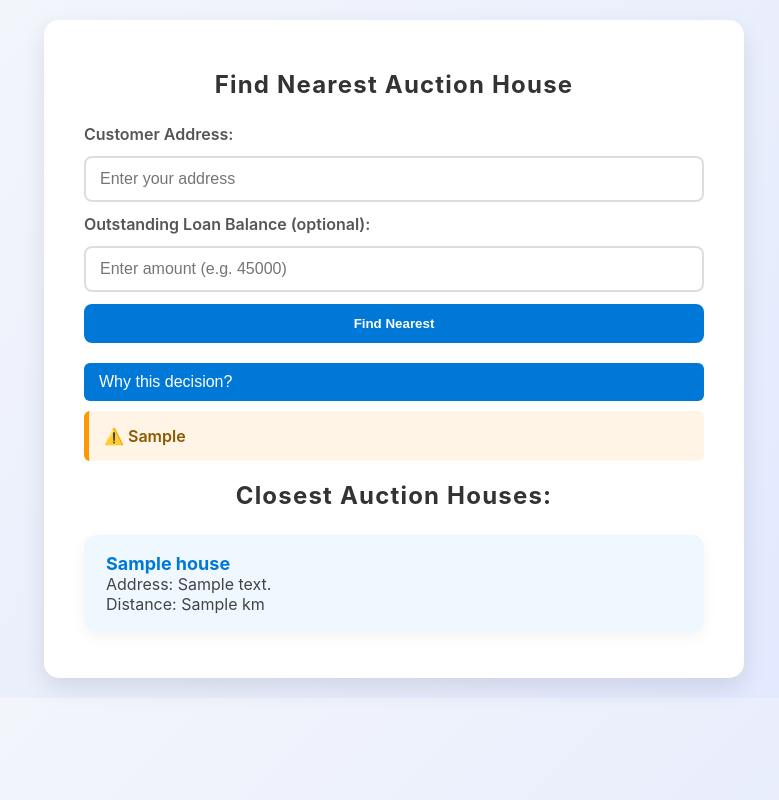
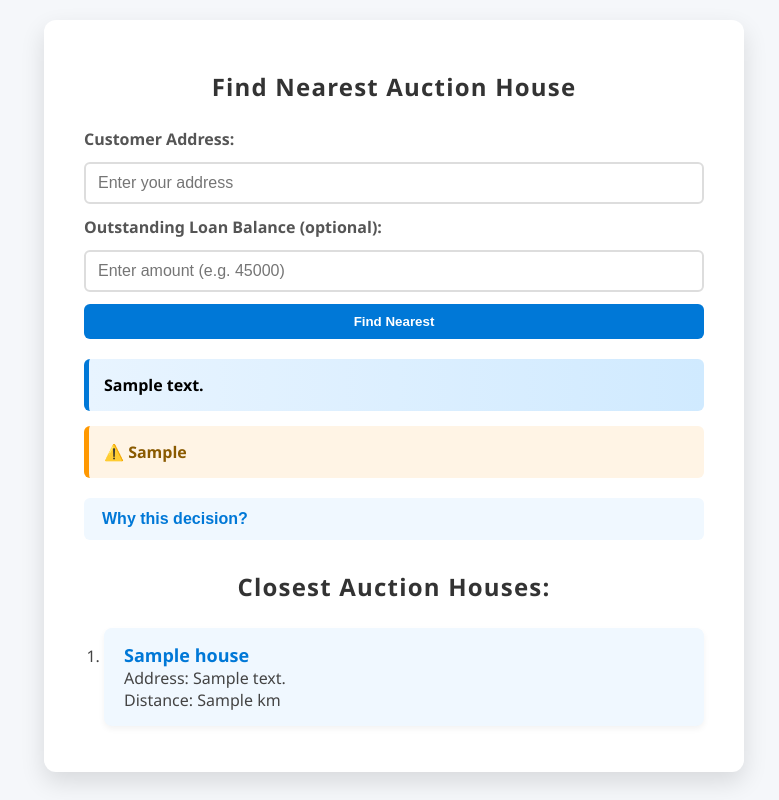
Before and after one commit to Jzivkovic02/nearest-auction-finder, a Flask app: template templates/index.html in a window 1280 px wide. Shown: the whole page, without its empty margins (246-1025 px from the left). Run offline with Flask 3, Linux system fonts and the light colour scheme; the template is opened without the code that fills it: most values are stand-ins (such as "Sample title", 1, 10 or a date in 2020).

Commit message:
Update index.html

```diff
--- a/templates/index.html
+++ b/templates/index.html
@@ -3,14 +3,13 @@
 <head>
 <meta charset="UTF-8" />
 <meta name="viewport" content="width=device-width, initial-scale=1" />
-<title>Nearest Auction House Finder v2.2</title>
+<title>Nearest Auction House Finder</title>
 <style>
-    /* Reset basics */
     * { box-sizing: border-box; }
 
     body {
-        font-family: 'Inter', 'Segoe UI', Tahoma, Geneva, Verdana, sans-serif;
-        background: linear-gradient(135deg, #f5f7fa, #e0e7ff);
+        font-family: 'Segoe UI', Tahoma, Geneva, Verdana, sans-serif;
+        background: #f5f7fa;
         margin: 0;
         padding: 20px;
         display: flex;
@@ -22,8 +21,8 @@
         max-width: 700px;
         width: 100%;
         padding: 30px 40px;
-        border-radius: 15px;
-        box-shadow: 0 10px 25px rgba(0,0,0,0.1);
+        border-radius: 12px;
+        box-shadow: 0 10px 25px rgba(0,0,0,0.12);
     }
 
     h2 {
@@ -48,130 +47,111 @@
 
     input[type="text"],
     input[type="number"] {
-        padding: 12px 14px;
+        padding: 10px 12px;
         font-size: 16px;
         border: 2px solid #ddd;
-        border-radius: 8px;
-        transition: all 0.3s ease;
+        border-radius: 6px;
+        transition: border-color 0.3s ease;
     }
 
     input[type="text"]:focus,
     input[type="number"]:focus {
         outline: none;
         border-color: #0078d7;
-        box-shadow: 0 0 8px #0078d7aa;
+        box-shadow: 0 0 5px #0078d7aa;
     }
 
     input[type="submit"] {
         background-color: #0078d7;
         border: none;
         color: white;
-        padding: 12px 24px;
-        border-radius: 8px;
+        padding: 10px 24px;
+        border-radius: 6px;
         cursor: pointer;
         font-weight: 700;
-        transition: all 0.3s ease;
+        transition: background-color 0.3s ease;
     }
-    input[type="submit"]:hover {
-        background-color: #005a9e;
-    }
-
-    /* Auction House Cards */
-    ol {
-        padding-left: 0;
-        color: #444;
-        list-style: none;
-        display: grid;
-        grid-template-columns: 1fr;
-        gap: 15px;
-    }
-
-    ol li {
-        background: #f0f8ff;
-        margin: 0;
-        padding: 18px 22px;
-        border-radius: 12px;
-        box-shadow: 0 5px 15px rgba(0,0,0,0.05);
-        transition: all 0.3s ease;
-    }
-
-    ol li:hover {
-        transform: translateY(-2px);
-        box-shadow: 0 10px 20px rgba(0,0,0,0.08);
-    }
-
-    ol li strong {
-        color: #0078d7;
-        font-size: 18px;
-    }
-
-    /* Notes & Warnings */
-    .note, .warning {
-        border-left: 5px solid;
-        padding: 15px;
-        margin-bottom: 20px;
-        font-weight: 600;
-        border-radius: 6px;
-        transition: all 0.3s ease;
-    }
+    input[type="submit"]:hover { background-color: #005a9e; }
 
     .note {
-        background-color: #e8f4ff;
-        border-color: #0078d7;
+        background: linear-gradient(90deg, #e8f4ff, #d0eaff);
+        border-left: 5px solid #0078d7;
+        padding: 15px;
+        margin-bottom: 15px;
+        font-weight: 600;
+        font-size: 16px;
+        border-radius: 6px;
     }
 
     .warning {
         background-color: #fff4e5;
-        border-color: #ff9800;
+        border-left: 5px solid #ff9800;
+        padding: 15px;
+        margin-bottom: 20px;
+        font-weight: 600;
         color: #8a5a00;
+        border-radius: 6px;
     }
 
     .error {
         background-color: #ffe6e6;
         border: 1px solid #ff4d4d;
         color: #a70000;
-        padding: 12px 16px;
+        padding: 10px 15px;
         border-radius: 6px;
         margin-bottom: 20px;
+        text-align: center;
         font-weight: 600;
-        text-align: center;
     }
 
-    /* Collapsible “Why this decision” box */
+    /* Collapsible */
     .collapsible {
-        background-color: #0078d7;
-        color: white;
+        background-color: #f0f8ff;
+        color: #0078d7;
         cursor: pointer;
-        padding: 10px 15px;
+        padding: 12px 18px;
         width: 100%;
         border: none;
         text-align: left;
         outline: none;
         font-size: 16px;
+        font-weight: 600;
         border-radius: 6px;
         margin-bottom: 10px;
-        transition: all 0.3s ease;
+        transition: background 0.3s ease;
     }
-    .collapsible:hover {
-        background-color: #005a9e;
-    }
+    .collapsible:hover { background-color: #d9eaff; }
+
     .content {
-        padding: 0 15px 15px 15px;
+        padding: 0 18px;
         display: none;
         overflow: hidden;
-        background-color: #f0f8ff;
-        border-radius: 0 0 8px 8px;
-        font-weight: 500;
+        background-color: #f9fbff;
+        border-left: 3px solid #0078d7;
+        margin-bottom: 15px;
+        border-radius: 0 6px 6px 0;
     }
 
+    .content ul { margin: 10px 0; padding-left: 20px; }
+
+    ol {
+        padding-left: 20px;
+        color: #444;
+    }
+    ol li {
+        background-color: #f0f8ff;
+        margin-bottom: 15px;
+        padding: 15px 20px;
+        border-radius: 8px;
+        box-shadow: 0 3px 6px rgba(0,0,0,0.05);
+        transition: background-color 0.3s ease;
+    }
+    ol li:hover { background-color: #d9eaff; }
+    ol li strong { color: #0078d7; font-size: 18px; }
+
     @media (max-width: 480px) {
-        input[type="text"], input[type="number"], input[type="submit"] {
-            width: 100%;
-        }
-        ol {
-            display: flex;
-            flex-direction: column;
-        }
+        form { flex-direction: column; }
+        input[type="text"], input[type="number"], input[type="submit"] { width: 100%; }
     }
 </style>
 </head>
@@ -188,21 +168,36 @@
         <input type="submit" value="Find Nearest" />
     </form>
 
+    <!-- ALWAYS VISIBLE NOTE -->
     {% if note %}
-        <button type="button" class="collapsible">Why this decision?</button>
-        <div class="content">
-            <div class="note">{{ note }}</div>
-        </div>
+    <div class="note">{{ note }}</div>
     {% endif %}
 
+    <!-- ⭐ NEW: Soft warning -->
     {% if soft_warning %}
-    <div class="warning">
-        ⚠️ {{ soft_warning }}
-    </div>
+    <div class="warning">⚠️ {{ soft_warning }}</div>
     {% endif %}
 
     {% if error %}
     <div class="error">{{ error }}</div>
+    {% endif %}
+
+    <!-- ⭐ Collapsible "Why this decision?" -->
+    {% if note %}
+    <button type="button" class="collapsible">Why this decision?</button>
+    <div class="content">
+        <p>⭐ OVERLAY v2.2 – “Why?” Breakdown (Compliance gold)</p>
+        <ul>
+            {% if metro_distance is defined %}
+            <li>Metro status: {% if metro_distance <= 60 %}Within {{ metro_distance }} km of capital{% else %}Regional{% endif %}</li>
+            {% endif %}
+            {% if outstanding is defined %}
+            <li>Balance threshold: ${{ outstanding }}</li>
+            {% endif %}
+            <li>Applicable policy: Based on {{ state }} rubric</li>
+        </ul>
+        <p><strong>Perfect for:</strong> Training | Audit | Disputes</p>
+    </div>
     {% endif %}
 
     {% if results %}
@@ -221,11 +216,11 @@
 
 <script>
     // Collapsible functionality
-    const collapsibles = document.getElementsByClassName("collapsible");
-    for (let i = 0; i < collapsibles.length; i++) {
-        collapsibles[i].addEventListener("click", function() {
+    var coll = document.getElementsByClassName("collapsible");
+    for (var i = 0; i < coll.length; i++) {
+        coll[i].addEventListener("click", function() {
             this.classList.toggle("active");
-            const content = this.nextElementSibling;
+            var content = this.nextElementSibling;
             if (content.style.display === "block") {
                 content.style.display = "none";
             } else {
```
